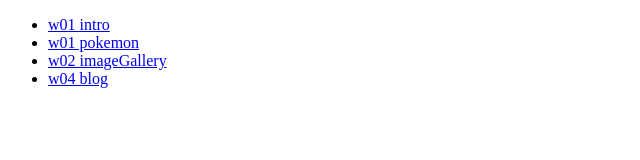
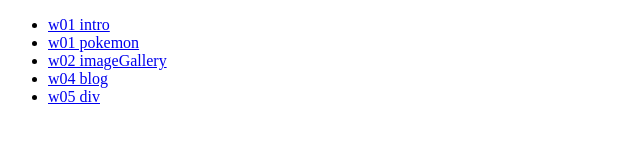
Before and after one commit to Stuvz/1092-1A-demo-409416525, a plain HTML site: page index.html in a window 1280 px wide. Shown: the full height of the page, 0-640 px from the left. Drawn offline with Linux system fonts and the light colour scheme.

Commit message:
Fixed somthing

```diff
--- a/index.html
+++ b/index.html
@@ -20,6 +20,9 @@
       <li>
         <a href="w04-blog/blog.html">w04 blog</a>
       </li>
+      <li>
+        <a href="./w05/div.html">w05 div</a>
+      </li>
     </ul>
   </body>
 </html>
```
